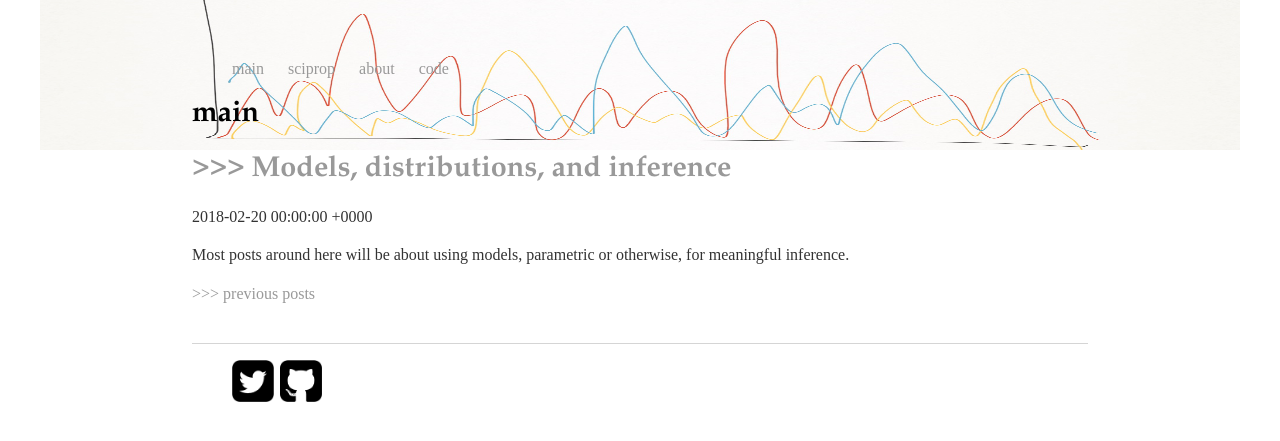
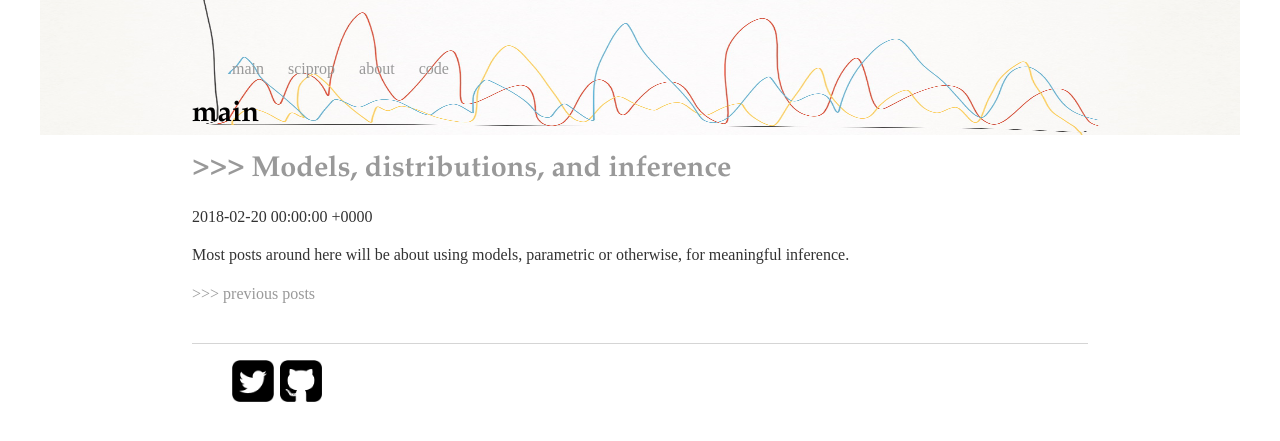
Before and after one commit to caesoma/caesoma.github.io, a Jekyll site: the page built from index.html, in a window 1280 px wide. Shown: the top 441 px of the page. Built offline with Jekyll 4.4.1, drawn with Linux system fonts in a browser that asks for light colours; the list of posts is cut into pages by our own code.

Commit message:
update layout

```diff
--- a/css/main.css
+++ b/css/main.css
@@ -2,7 +2,7 @@ body {
     background-image: url(../images/gp.jpeg);
     background-position: center top;
     background-repeat: no-repeat;
-    background-size: 1200px 150px;
+    background-size: 1200px 135px;
     margin: 60px auto;
     width: 70%;
 }
```
